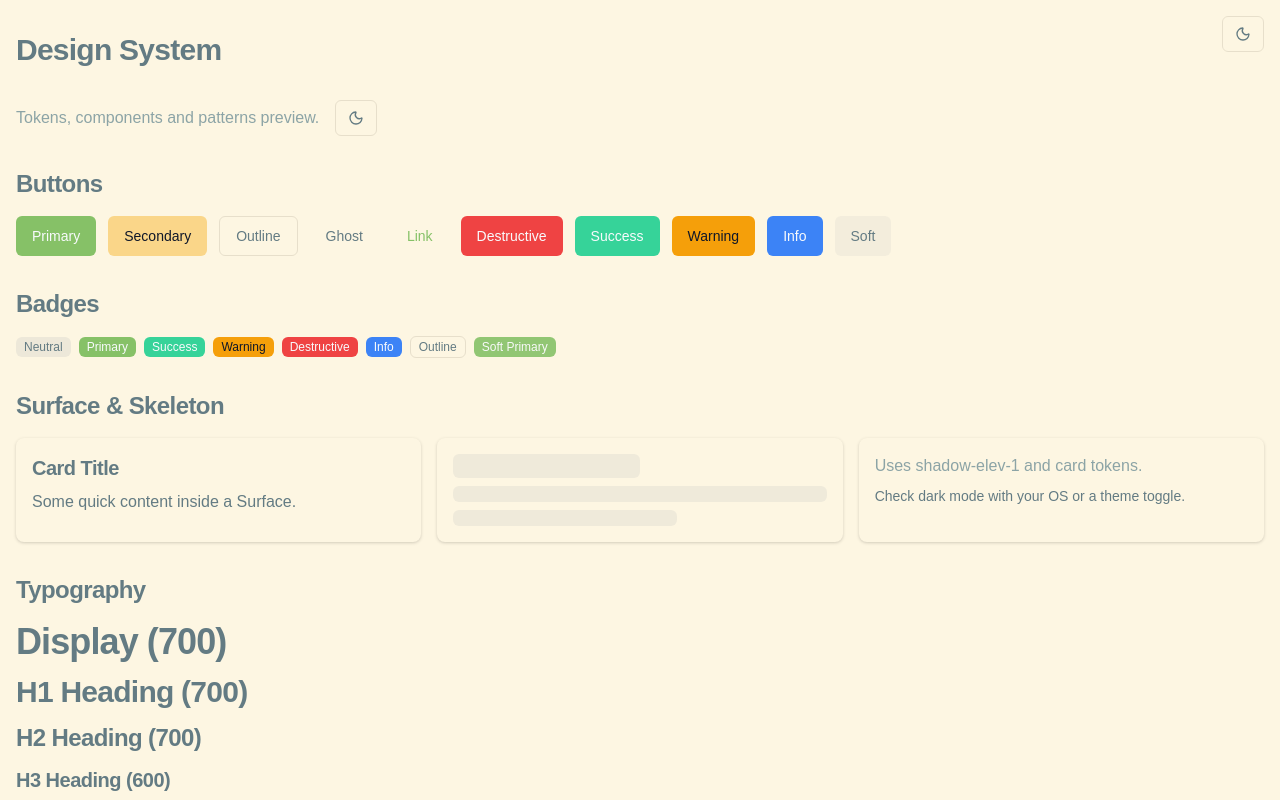
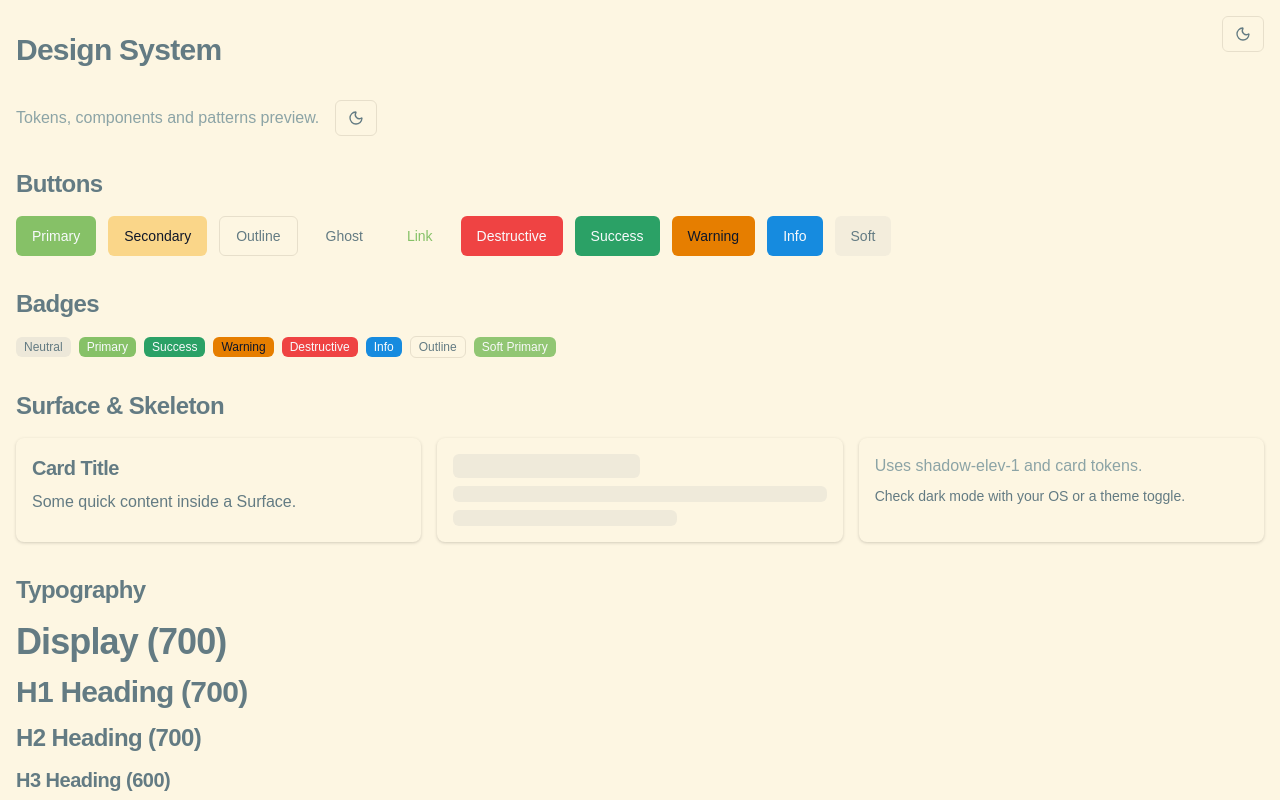
Before and after one commit to evaaaaawu/tabseed, a Next.js app: page /design-system in a window 1280 px wide. Shown: the top 800 px of the page. Built offline with nearby package versions, Linux system fonts and the light colour scheme; a web font is replaced by a local one.

Commit message:
feat(theme): align status tokens (success/warning/info) and muted tones to Solarized while keeping brand

```diff
--- a/src/app/globals.css
+++ b/src/app/globals.css
@@ -38,11 +38,12 @@
   --destructive-foreground: 210 40% 98%;
 
   /* Status tokens */
-  --success: 158 64% 52%;
+  /* Solarized accents */
+  --success: 150 58% 40%; /* green #859900 adjusted for accessibility */
   --success-foreground: 210 40% 98%;
-  --warning: 38 92% 50%;
+  --warning: 33 100% 45%; /* orange #cb4b16 */
   --warning-foreground: 222 47% 11%;
-  --info: 217 91% 60%;
+  --info: 205 82% 48%; /* blue #268bd2 */
   --info-foreground: 210 40% 98%;
 
   /* Elevation & motion */
@@ -91,11 +92,11 @@
   --accent-foreground: 186 13% 60%;
 
   /* Status tokens on dark */
-  --success: 158 64% 48%;
+  --success: 150 58% 46%;
   --success-foreground: 210 40% 98%;
-  --warning: 38 92% 58%;
-  --warning-foreground: 222 47% 11%;
-  --info: 217 91% 66%;
+  --warning: 33 100% 55%;
+  --warning-foreground: 193 100% 11%;
+  --info: 205 82% 60%;
   --info-foreground: 210 40% 98%;
 }
 
```
